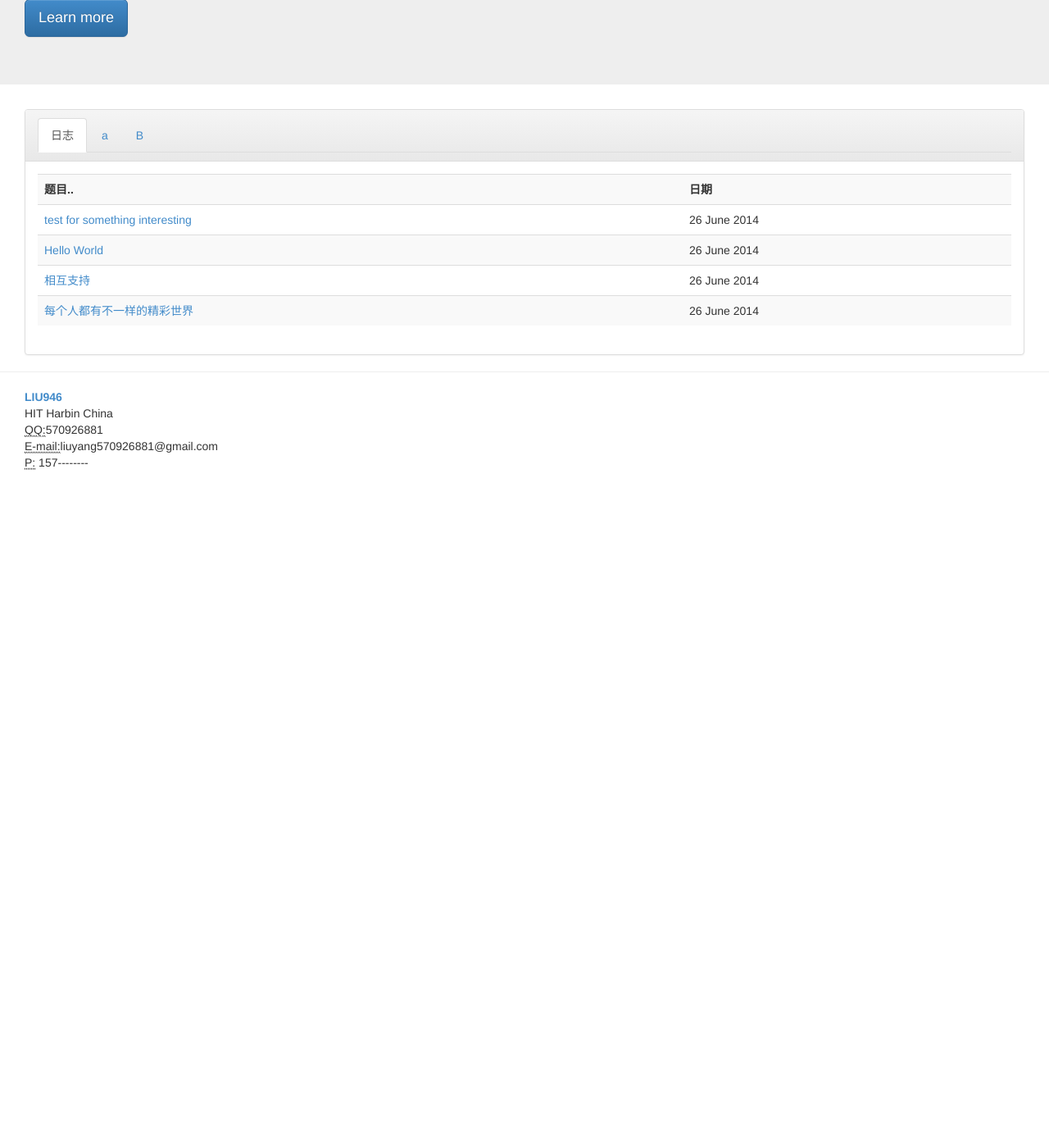
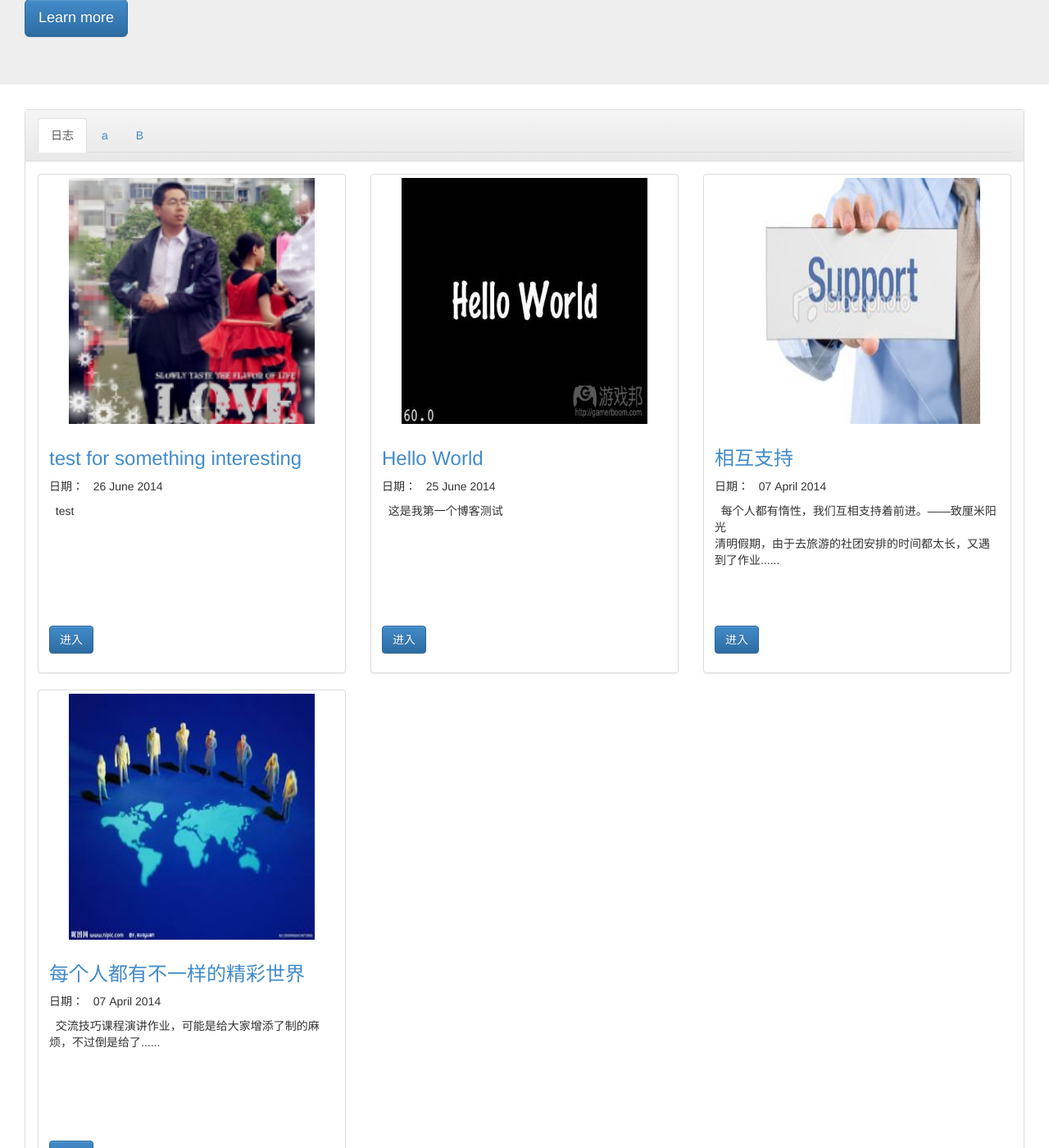
Before and after one commit to liu946/liu946.github.io, a Jekyll site: the page built from index.html, in a window 1280 px wide and 1400 px high, scrolled down 253 px. Shown: the whole window at 82% size. Built offline with Jekyll 4.4.1, drawn with Linux system fonts in a browser that asks for light colours; the list of posts is cut into pages by our own code; before the commit the page ends 900 px from its top, so only the background shows below that.

Commit message:
new style hope work

```diff
--- a/_posts/2014-04-07-everybody-has-a-colorful-life.html
+++ b/_posts/2014-04-07-everybody-has-a-colorful-life.html
@@ -1,7 +1,7 @@
 ---
 layout: bsdef
 title: 每个人都有不一样的精彩世界
-img: ehacl.gif
+img: 140625ehaw.jpg
 dec: 交流技巧课程演讲作业，可能是给大家增添了制的麻烦，不过倒是给了......
 ---
 
--- a/_posts/2014-04-07-support-with-each-others.html
+++ b/_posts/2014-04-07-support-with-each-others.html
@@ -1,8 +1,8 @@
 ---
 layout: bsdef
 title: 相互支持
-dec: aaa
-img: aaa
+dec: 每个人都有惰性，我们互相支持着前进。——致厘米阳光<br>清明假期，由于去旅游的社团安排的时间都太长，又遇到了作业......
+img: 140625se.jpg
 ---
 
 <div style="margin:30px;">
--- a/_posts/2014-06-25-hello-world.html
+++ b/_posts/2014-06-25-hello-world.html
@@ -1,8 +1,8 @@
 ---
 layout: bsdef
 title: Hello World
-dec: ...
-img: ...
+dec: 这是我第一个博客测试
+img: 140625hw.jpg
 ---
 
 
--- a/_posts/2014-06-26-test-for-something-interesting.html
+++ b/_posts/2014-06-26-test-for-something-interesting.html
@@ -1,8 +1,7 @@
 ---
 layout: bsdef
 title: test for something interesting
-dec: ...
-img: ...
+dec: test
 ---
 
 <div style="margin:30px;">
--- a/index.html
+++ b/index.html
@@ -5,21 +5,40 @@ title: website
 
 
 
+<div class="panel-body">
+<div class="row">
+		{% for post in site.posts %}
 
+	  		<div class="col-sm-6 col-md-4">
+	   		 <div class="thumbnail">
+				{% if post.img == nil %}
+				    	 	 <img src="{{ site.url }}/image/default.png"   style="width:300px;height:300px;">
+				{% else %}
+				    	 	 <img src="{{ site.url }}/image/{{ post.img }}"  style="width:300px;height:300px;">
+				{% endif %}
+		    	<div class="caption">
+			{% if post.external_url == nil %}
+				<h3><a href="{{ post.url }}">{{ post.title }}</a></h3>
+			{% else %}
+				<h3><a href="{{ post.external_url }}">{{ post.title }}</a></h3>
+			{% endif %}
+			<p>日期：&nbsp;&nbsp;&nbsp;{{ post.date | date_to_long_string }}</p>
+				<div style="height:150px">
+				{% if post.dec == nil %}
+					 <p>&nbsp;&nbsp;Liu很懒没写描述，进去看看吧。</p>
+				{% else %}
+					<p>&nbsp;&nbsp;{{ post.dec }}</p>
+				{% endif %}
+				</div>
+			{% if post.external_url == nil %}
+				<p><a href="{{ post.url }}" class="btn btn-primary" role="button">进入</a></p>
+			{% else %}
+				<p><a href="{{ post.external_url }}" class="btn btn-primary" role="button">转到</a></p>
+			{% endif %}
+		</div>
+		</div>
+	    </div>
 
- 	<div class="panel-body">
-	<table class="table table-striped table-hover">
-		<tr><th>题目..</th><th>日期</th></tr>
-		{% for post in site.posts %}
-		  <tr>
-		  {% if post.external_url == nil %}
-		    <td><a href="{{ post.url }}">{{ post.title }}</a></td><td><abbr>{{ site.time | date_to_long_string }}</abbr></td>
-		  {% else %}
-		    <td><a href="{{ post.external_url }}">{{ post.title }}</a></td><td><abbr>{{ site.time | date_to_long_string }}</abbr></td>
-		  {% endif %}
-		  </tr>
-		{% endfor %}
-		</ul>
-	</table>
- 	</div>
-	</div>
+	{% endfor %}
+ </div>
+</div>
```
Also changed, not shown: image/140625ehaw.jpg (added), image/140625hw.jpg (added), image/140625se.jpg (added), image/aaa.png (added), image/default.png (added).
